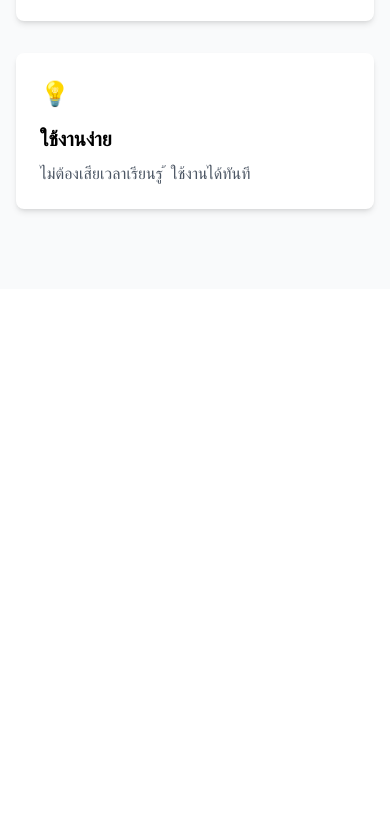
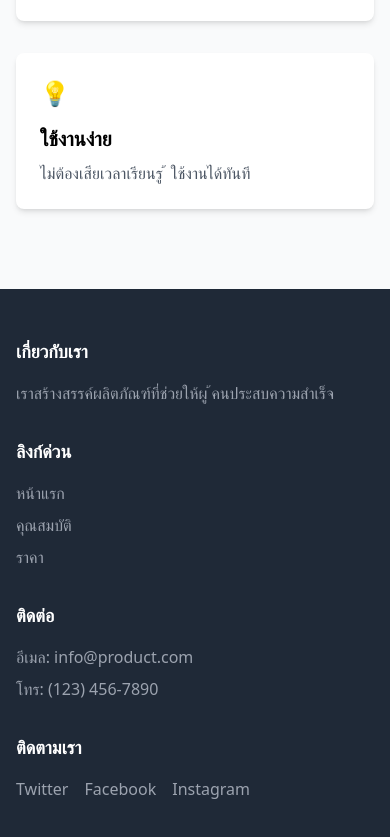
Before and after one commit to 66160126-Nattawut/product-landing-page, a plain HTML site: page index.html in a window 390 px wide. Shown: the part 935-1772 px from the top of the page. Before the commit the page ends 1224 px from the top, so only its background shows below. Drawn offline with nearby package versions, Linux system fonts and the light colour scheme.

Commit message:
เพิ่มส่วนท้ายแบบ Responsive

```diff
--- a/index.html
+++ b/index.html
@@ -66,8 +66,38 @@
         </section>
     </main>
 
-    <footer>
-        <!-- ส่วนท้าย -->
+    <footer class="bg-gray-800 text-white py-12">
+        <div class="container mx-auto px-4">
+            <div class="grid grid-cols-1 md:grid-cols-4 gap-8">
+                <div>
+                    <h3 class="font-bold text-lg mb-4">เกี่ยวกับเรา</h3>
+                    <p class="text-gray-400">เราสร้างสรรค์ผลิตภัณฑ์ที่ช่วยให้ผู ้คนประสบความสําเร็จ</p>
+                </div>
+                <div>
+                    <h3 class="font-bold text-lg mb-4">ลิงก์ด่วน</h3>
+                    <ul class="space-y-2 text-gray-400">
+                        <li><a href="#" class="hover:text-white">หน้าแรก</a></li>
+                        <li><a href="#features" class="hover:text-white">คุณสมบัติ</a></li>
+                        <li><a href="#pricing" class="hover:text-white">ราคา</a></li>
+                    </ul>
+                </div>
+                <div>
+                    <h3 class="font-bold text-lg mb-4">ติดต่อ</h3>
+                    <ul class="space-y-2 text-gray-400">
+                        <li>อีเมล: info@product.com</li>
+                        <li>โทร: (123) 456-7890</li>
+                    </ul>
+                </div>
+                <div>
+                    <h3 class="font-bold text-lg mb-4">ติดตามเรา</h3>
+                    <div class="flex space-x-4">
+                        <a href="#" class="text-gray-400 hover:text-white">Twitter</a>
+    <a href="#" class="text-gray-400 hover:text-white">Facebook</a>
+    <a href="#" class="text-gray-400 hover:text-white">Instagram</a>
+    </div>
+    </div>
+    </div>
+    </div>
     </footer>
 </body>
 </html>
```
